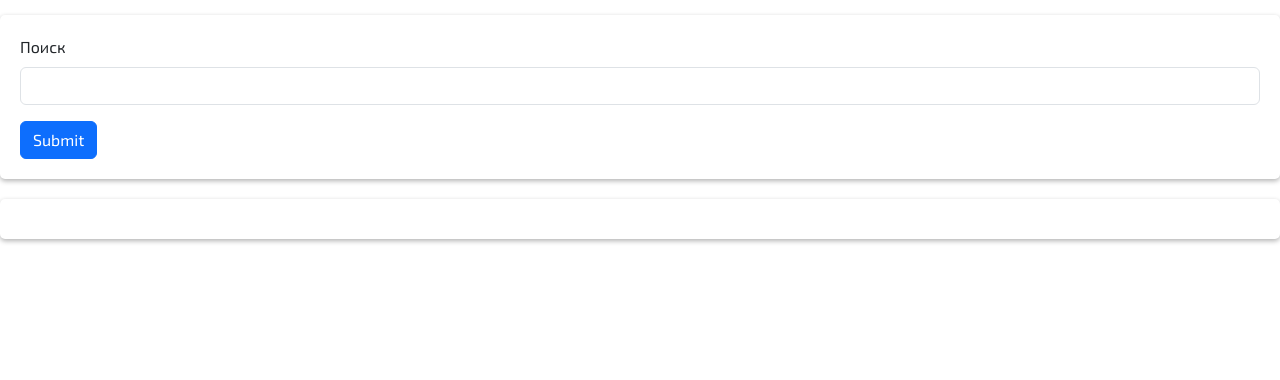
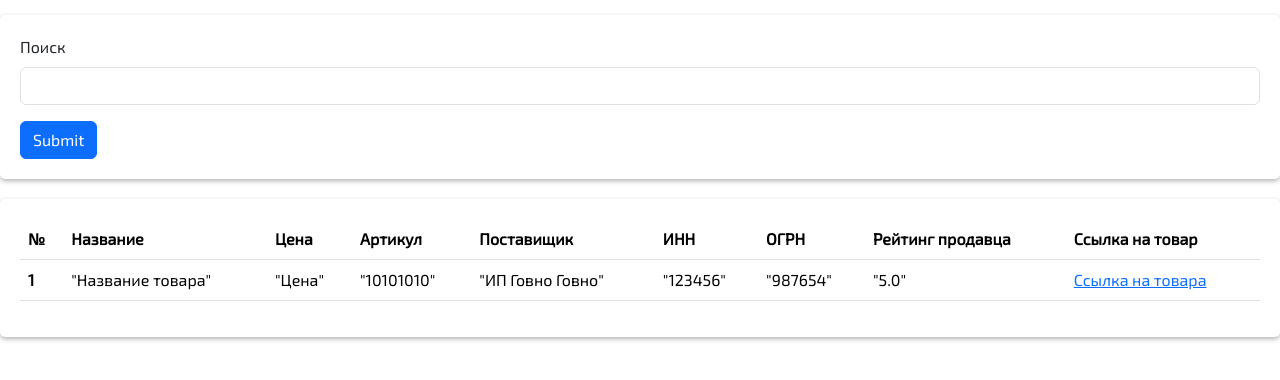
Before and after one commit to pltnkvart/RLTHack2023, a Flask app: page / in a window 1280 px wide. Shown: the part 82-462 px from the top of the page. Run offline with Flask 3, Linux system fonts and the light colour scheme.

Commit message:
added table to page

```diff
--- a/templates/index.html
+++ b/templates/index.html
@@ -2,13 +2,14 @@
 <html>
 <head>
     <title>Лоты</title>
-    <link rel="stylesheet" href="{{ url_for('static', filename='css/style.css') }}" />
+    <link rel="stylesheet" href="{{ url_for('static', filename='../static/css/style.css') }}" />
     <link rel="preconnect" href="https://fonts.googleapis.com">
     <link rel="preconnect" href="https://fonts.gstatic.com" crossorigin>
     <link href="https://fonts.googleapis.com/css2?family=Exo+2&display=swap" rel="stylesheet">
-    <link type="image/x-icon" href="../img/favicon.png" rel="shortcut icon">
-    <link type="Image/x-icon" href="../img/favicon.png" rel="icon">
-    <link href="https://cdn.jsdelivr.net/npm/bootstrap@5.3.2/dist/css/bootstrap.min.css" rel="stylesheet" integrity="sha384-T3c6CoIi6uLrA9TneNEoa7RxnatzjcDSCmG1MXxSR1GAsXEV/Dwwykc2MPK8M2HN" crossorigin="anonymous">
+    <link type="image/x-icon" href="../static/img/favicon.png" rel="shortcut icon">
+    <link type="Image/x-icon" href="../static/img/favicon.png" rel="icon">
+    <link href="https://cdn.jsdelivr.net/npm/bootstrap@5.3.2/dist/css/bootstrap.min.css" rel="stylesheet"
+        integrity="sha384-T3c6CoIi6uLrA9TneNEoa7RxnatzjcDSCmG1MXxSR1GAsXEV/Dwwykc2MPK8M2HN" crossorigin="anonymous">
 </head>
 
 <body>
@@ -16,7 +17,7 @@
         <nav>
             <ul class="nav-links">
                 <div class="logo-container">
-                    <img src="static/img/favicon.png" alt="Логотип" class="logo">
+                    <img src="../static/img/favicon.png" alt="Логотип" class="logo">
                 </div>
                 <li><a href="#" class="nav-link">Услуги и сервисы</a></li>
                 <li><a href="#" class="nav-link">Клиентам</a></li>
@@ -37,8 +38,36 @@
     </div>
 
     <div class="containerMain">
-        <table>
+        <table class="table">
+            <thead class="thead-dark">
+                <tr>
+                    <th scope="col">№</th>
+                    <th scope="col">Название</th>
+                    <th scope="col">Цена</th>
+                    <th scope="col">Артикул</th>
+                    <th scope="col">Поставищик</th>
+                    <th scope="col">ИНН</th>
+                    <th scope="col">ОГРН</th>
+                    <th scope="col">Рейтинг продавца</th>
+                    <th scope="col">Ссылка на товар</th>
 
+                </tr>
+            </thead>
+            <tbody>
+                <!-- ТОВАР -->
+                <tr>
+                    <th scope="row">1</th>
+                    <td>"Название товара"</td>
+                    <td>"Цена"</td>
+                    <td>"10101010"</td>
+                    <td>"ИП Говно Говно"</td>
+                    <td>"123456"</td>
+                    <td>"987654"</td>
+                    <td>"5.0"</td>
+                    <td><a href="">Ссылка на товара</a></td>
+                </tr>
+                <!-- ТОВАР -->
+            </tbody>
         </table>
     </div>
 </body>
```
